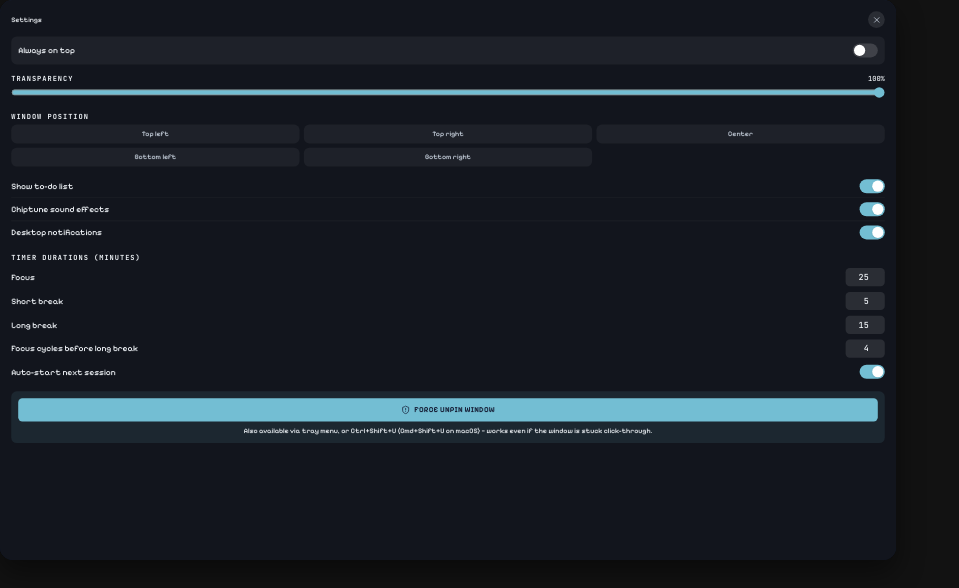
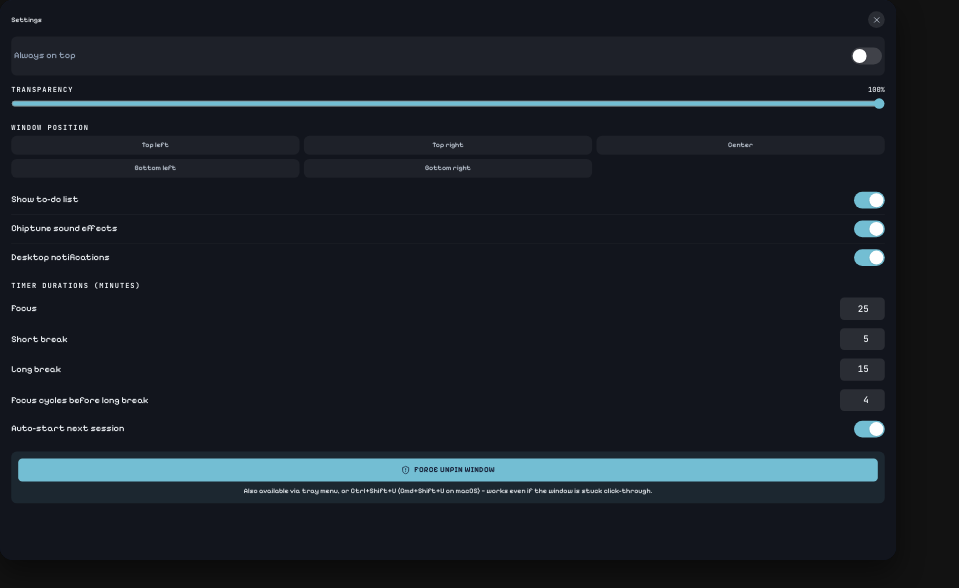
Before and after one commit to AlloEngel/slimy.doro, a React (Vite) app: page / in a window 1280 px wide. Both pictures are taken after a click on the button 830 px from the left and 18 px from the top of the page. Shown: the top 588 px of the page, without its empty margins (0-959 px from the left). Built offline with nearby package versions, Linux system fonts and the light colour scheme; the HTML template or start-up script is replaced by a standard one.

Commit message:
change: better component scaling

```diff
--- a/src/components/SettingsPanel.tsx
+++ b/src/components/SettingsPanel.tsx
@@ -13,18 +13,21 @@ const SNAP_POSITIONS: { id: SnapPosition; label: string }[] = [
 
 function Toggle({ checked, onChange, label }: { checked: boolean; onChange: () => void; label: string }) {
     return (
-        <label className="flex cursor-pointer items-center justify-between py-1.5 text-[12px] text-current/90">
+        // Toggle
+        <label className="flex cursor-pointer items-center justify-between py-2 text-[13px] text-current/90">
             <span>{label}</span>
             <button
                 type="button"
                 role="switch"
                 aria-checked={checked}
                 onClick={onChange}
-                className={`relative h-5 w-9 rounded-full transition ${checked ? "bg-[var(--accent)]" : "bg-white/15"}`}
+                className={`relative h-6 w-11 rounded-full transition ${
+                    checked ? "bg-[var(--accent)]" : "bg-white/15"
+                }`}
             >
         <span
-            className={`absolute top-0.5 h-4 w-4 rounded-full bg-white shadow transition ${
-                checked ? "left-[18px]" : "left-0.5"
+            className={`absolute top-0.5 h-5 w-5 rounded-full bg-white shadow transition ${
+                checked ? "left-[22px]" : "left-0.5"
             }`}
         />
             </button>
@@ -46,7 +49,7 @@ function NumberField({
     max?: number;
 }) {
     return (
-        <label className="flex items-center justify-between py-1 text-[12px] text-current/90">
+        <label className="flex items-center justify-between py-1.5 text-[13px] text-current/90">
             <span>{label}</span>
             <input
                 type="number"
@@ -57,7 +60,7 @@ function NumberField({
                     const n = Number(e.target.value);
                     if (!Number.isNaN(n)) onChange(Math.min(max, Math.max(min, n)));
                 }}
-                className="w-14 rounded-md bg-white/10 px-2 py-1 text-right font-mono text-[12px] text-current focus:bg-white/15 focus:outline-none"
+                className="w-16 rounded-md bg-white/10 px-2 py-1.5 text-right font-mono text-[13px] text-current focus:bg-white/15 focus:outline-none"
             />
         </label>
     );
@@ -97,7 +100,7 @@ export function SettingsPanel({ onClose, onForceUnpin }: Props) {
             </div>
 
             {/* Always on Top — first item, per requirement #3 */}
-            <section className="rounded-lg bg-white/5 px-2.5 py-1">
+            <section className="rounded-lg bg-white/5 px-1 py-2 text-[11px] text-slate-text hover:bg-white/10">
                 <Toggle checked={settings.alwaysOnTop} onChange={toggleAlwaysOnTop} label="Always on top" />
             </section>
 
--- a/src/components/TimerDisplay.tsx
+++ b/src/components/TimerDisplay.tsx
@@ -28,12 +28,12 @@ export function TimerDisplay() {
   const skipSession = useAppStore((s) => s.skipSession);
 
   return (
-    <div className="flex w-full flex-col items-center gap-3" data-no-drag>
-      <div className="font-mono text-[42px] font-bold leading-none tracking-tight tabular-nums text-current">
+    <div className="flex w-full flex-col items-center gap-4" data-no-drag>
+      <div className="font-mono text-[44px] font-bold leading-none tracking-tight tabular-nums text-current">
         {formatTime(secondsLeft)}
       </div>
 
-      <div className="flex items-center gap-2 font-mono text-[10px] uppercase tracking-[0.18em] text-current/70">
+      <div className="flex items-center gap-2 font-mono text-xs uppercase tracking-[0.18em] text-current/70">
         <span>
           Cycle {cycle}/{cyclesTarget}
         </span>
@@ -41,35 +41,35 @@ export function TimerDisplay() {
         <span>{MODE_LABEL[mode]}</span>
       </div>
 
-      <div className="mt-1 flex items-center gap-3">
+      <div className="mt-1 flex items-center gap-2">
         <button
           type="button"
           onClick={resetSession}
-          className="flex h-9 w-9 items-center justify-center rounded-full bg-black/5 text-current transition hover:bg-black/10 active:scale-95"
+          className="flex h-11 w-11 items-center justify-center rounded-full bg-black/5 text-current transition hover:bg-black/10 active:scale-95"
           aria-label="Cancel and reset session"
           title="Cancel session"
         >
-          <RotateCcw size={16} strokeWidth={2.25} />
+          <RotateCcw size={20} strokeWidth={2.25} />
         </button>
 
         <button
           type="button"
           onClick={startPause}
-          className="flex h-16 w-44 shrink-0 items-center justify-center gap-2 whitespace-nowrap rounded-full bg-[var(--accent)] font-mono text-base font-bold uppercase tracking-wide text-[var(--on-accent)] shadow-[0_6px_16px_rgba(51,59,77,0.28)] transition hover:brightness-110 active:scale-[0.98]"
+          className="flex h-14 w-44 shrink-0 items-center justify-center gap-2 whitespace-nowrap rounded-full bg-[var(--accent)] font-mono text-base font-bold uppercase tracking-wide text-[var(--on-accent)] shadow-[0_6px_16px_rgba(51,59,77,0.28)] transition hover:brightness-110 active:scale-[0.98]"
           aria-label={isRunning ? "Pause session" : "Start session"}
         >
-          {isRunning ? <Pause size={17} fill="currentColor" /> : <Play size={17} fill="currentColor" />}
+          {isRunning ? <Pause size={18} fill="currentColor" /> : <Play size={18} fill="currentColor" />}
           {isRunning ? "Pause" : "Start Session"}
         </button>
 
         <button
           type="button"
           onClick={skipSession}
-          className="flex h-9 w-9 items-center justify-center rounded-full bg-black/5 text-current transition hover:bg-black/10 active:scale-95"
+          className="flex h-11 w-11 items-center justify-center rounded-full bg-black/5 text-current transition hover:bg-black/10 active:scale-95"
           aria-label="Skip to next session"
           title="Skip session"
         >
-          <SkipForward size={16} strokeWidth={2.25} />
+          <SkipForward size={20} strokeWidth={2.25} />
         </button>
       </div>
     </div>
```
